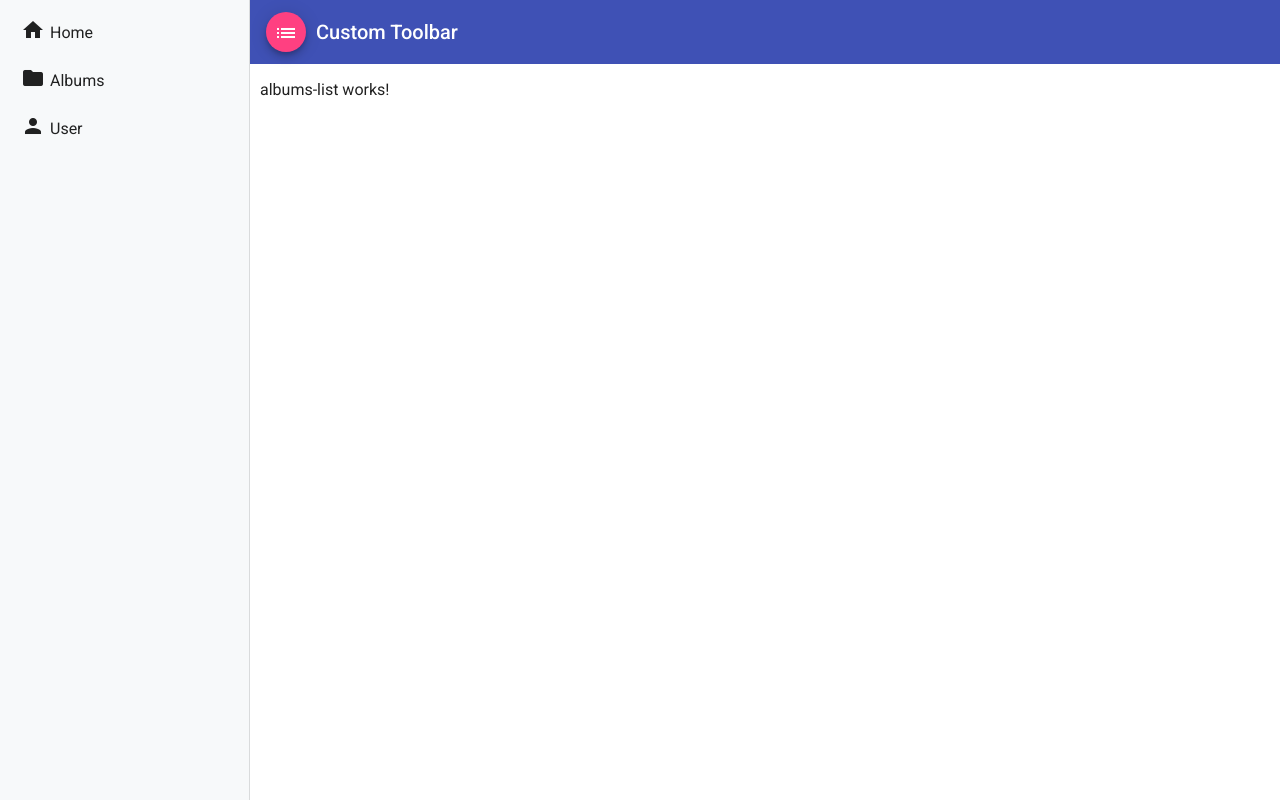
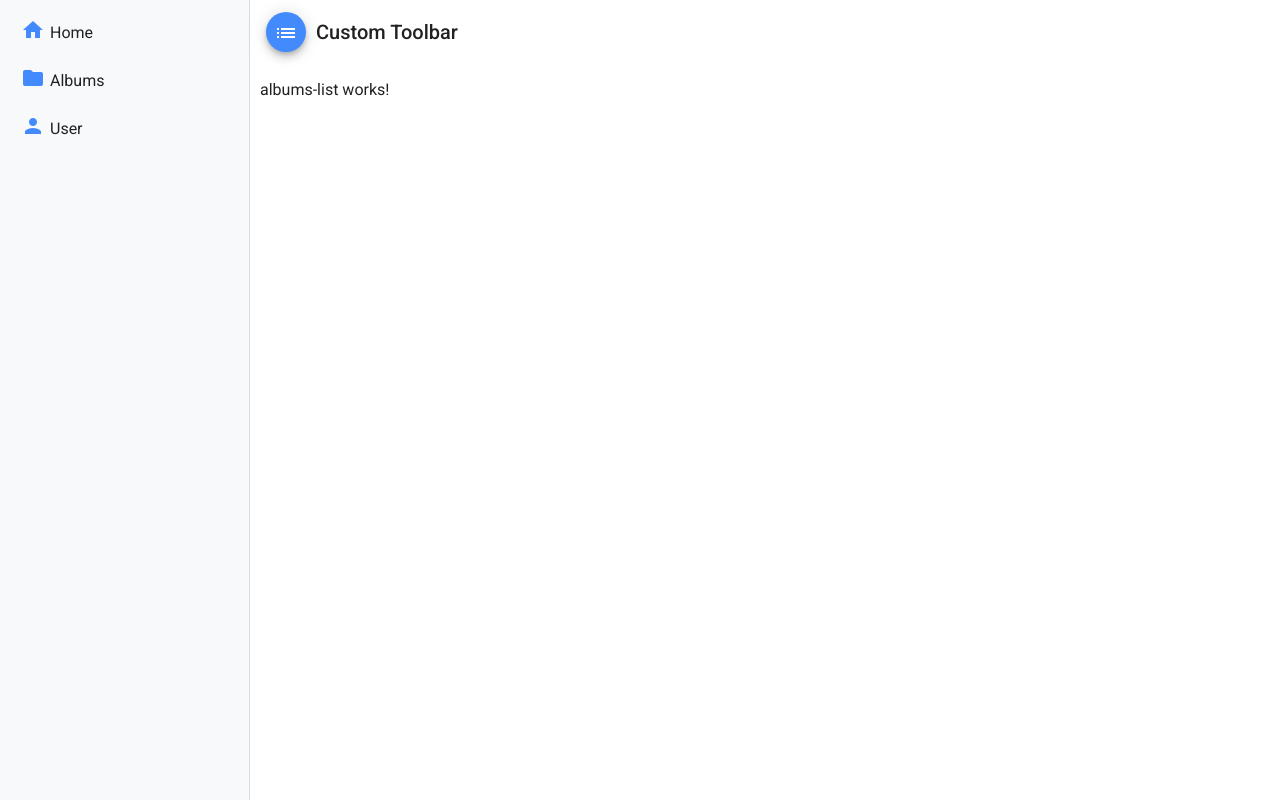
Before and after one commit to ajspeller/family-photo-sharing-app, an Angular app: page /albums in a window 1280 px wide. Built offline with nearby package versions, Linux system fonts and the light colour scheme.

Commit message:
Added a custom theme

```diff
--- a/angular.json
+++ b/angular.json
@@ -20,10 +20,7 @@
             "tsConfig": "tsconfig.app.json",
             "aot": false,
             "assets": ["src/favicon.ico", "src/assets"],
-            "styles": [
-              "./node_modules/@angular/material/prebuilt-themes/indigo-pink.css",
-              "src/styles.css"
-            ],
+            "styles": ["src/styles.css", "theme.scss"],
             "scripts": []
           },
           "configurations": {
--- a/src/app/shared/margin-icon/margin-icon.component.html
+++ b/src/app/shared/margin-icon/margin-icon.component.html
@@ -1 +1 @@
-<mat-icon class="margin-icon">{{ iconName }}</mat-icon>
+<mat-icon color="accent" class="margin-icon">{{ iconName }}</mat-icon>
--- a/src/app/shared/toolbar/toolbar.component.css
+++ b/src/app/shared/toolbar/toolbar.component.css
@@ -0,0 +1,3 @@
+mat-toolbar.special {
+  background: #fff;;
+}
--- a/src/app/shared/toolbar/toolbar.component.html
+++ b/src/app/shared/toolbar/toolbar.component.html
@@ -1,4 +1,4 @@
-<mat-toolbar color="primary">
+<mat-toolbar class="special">
   <mat-toolbar-row>
     <button (click)="toggleNav()" mat-mini-fab color="accent">
       <mat-icon>list</mat-icon>
--- /dev/null
+++ b/theme.scss
@@ -0,0 +1,25 @@
+@import '~@angular/material/theming';
+// Plus imports for other components in your app.
+
+// Include the common styles for Angular Material. We include this here so that you only
+// have to load a single css file for Angular Material in your app.
+// Be sure that you only ever include this mixin once!
+@include mat-core();
+
+// Define the palettes for your theme using the Material Design palettes available in palette.scss
+// (imported above). For each palette, you can optionally specify a default, lighter, and darker
+// hue. Available color palettes: https://material.io/design/color/
+$candy-app-primary: mat-palette($mat-green);
+$candy-app-accent:  mat-palette($mat-blue, A200, A100, A400);
+
+// The warn palette is optional (defaults to red).
+$candy-app-warn:    mat-palette($mat-red);
+
+// Create the theme object (a Sass map containing all of the palettes).
+$candy-app-theme: mat-light-theme($candy-app-primary, $candy-app-accent, $candy-app-warn);
+$candy-app-dark-theme: mat-light-theme($candy-app-primary, $candy-app-accent, $candy-app-warn);
+
+// Include theme styles for core and each component used in your app.
+// Alternatively, you can import and @include the theme mixins for each component
+// that you are using.
+@include angular-material-theme($candy-app-theme);
```
